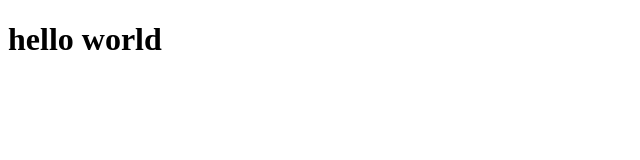
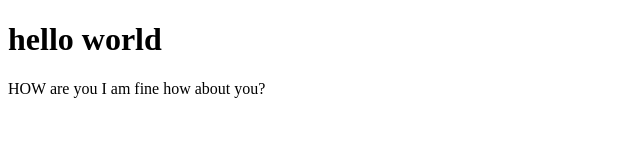
Before and after one commit to Mudasir-Ahmed/ipsghotki, a plain HTML site: page index.html in a window 1280 px wide. Shown: the whole page, without its empty margins (0-640 px from the left). Drawn offline with Linux system fonts and the light colour scheme.

Commit message:
blah blah

```diff
--- a/index.html
+++ b/index.html
@@ -1,7 +1,9 @@
 <!DOCTYPE html>
   <html>
     <head>
+      <title>The king of Swing</title>
     </head>
     <body>
       <h1>hello world</h1>
+      <p>HOW are you I am fine how about you? </p>
     </body>
```
Lines whose indentation alone changed are shown as unchanged.
